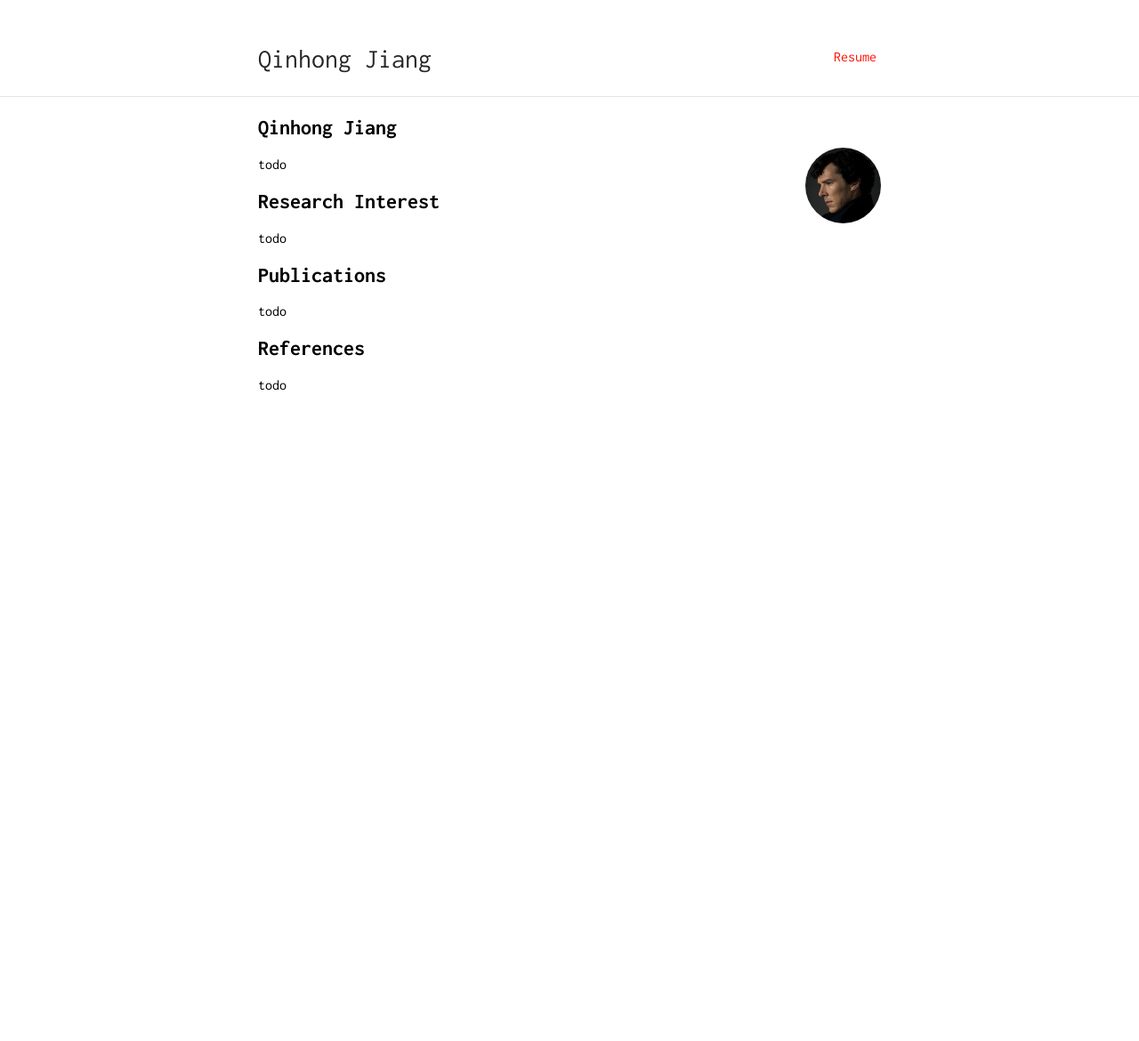
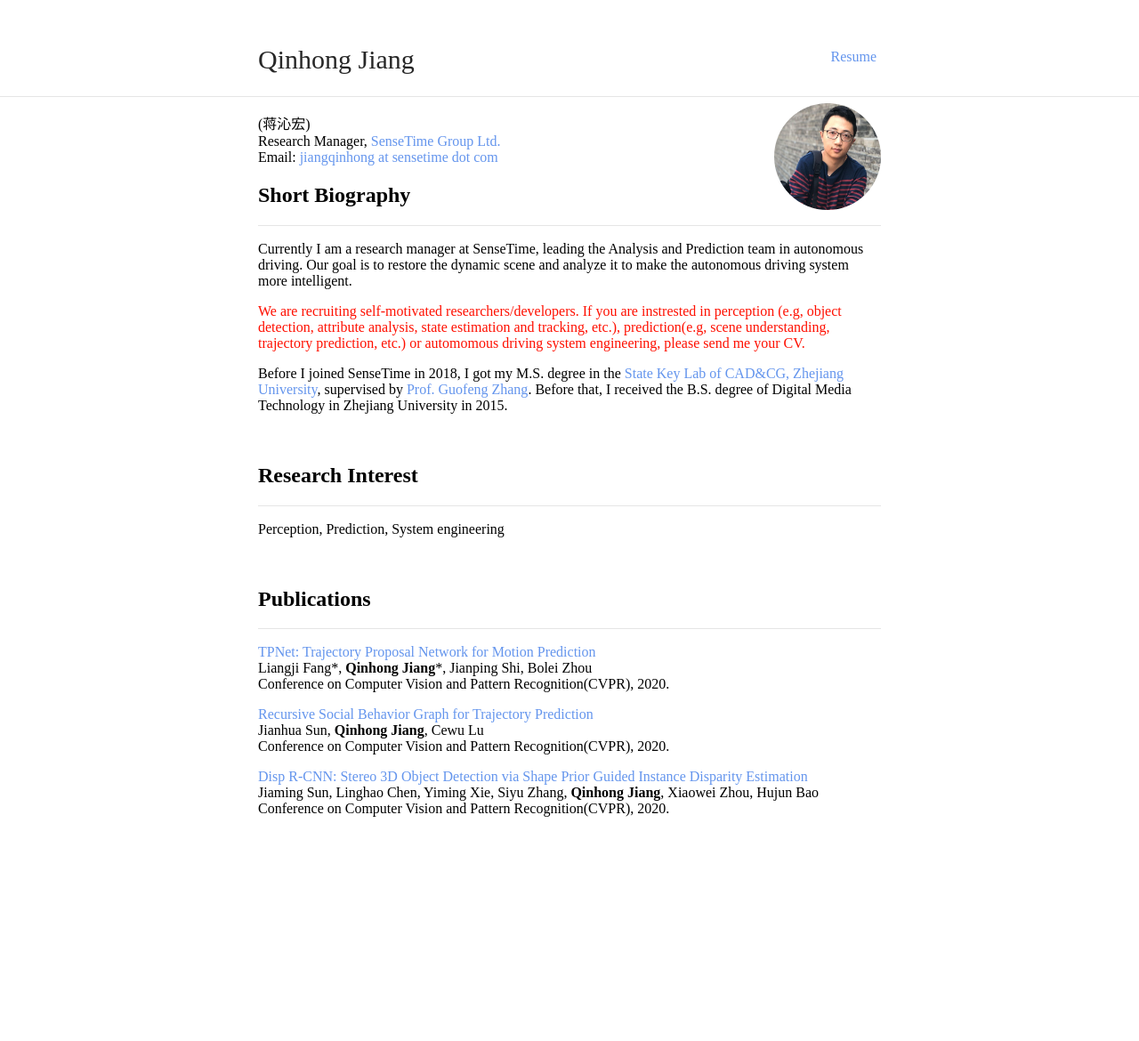
Before and after one commit to yanxu666888/qinhongfly.github.io, a Jekyll site: the page built from index.md, in a window 1280 px wide. Shown: the whole page at 89% size. Built offline with Jekyll 4.4.1, drawn with Linux system fonts in a browser that asks for light colours; our own code applies the rules of GitHub Pages for plain Markdown files; before the commit the page ends 900 px from its top, so only the background shows below that.

Commit message:
Create CNAME

```diff
--- /dev/null
+++ b/CNAME
@@ -0,0 +1 @@
+jiangqinhong.top
--- a/_sass/_style.scss
+++ b/_sass/_style.scss
@@ -11,7 +11,7 @@ html {
 }
 body {
     margin: 0;
-    font-family: "Inconsolata";
+    font-family: "sans-serif";
     height: 100%;
 }
 a {
--- a/_sass/typography.scss
+++ b/_sass/typography.scss
@@ -34,7 +34,7 @@
         border-left: 5px solid #333333;
         margin: 20px 0 20px 0;
         padding: 2px 8px 2px 8px;
-        font-style: italic;
+        font-style: normal;
     }
     .profile-picture {
         height: $image-size;
--- a/_sass/vars.scss
+++ b/_sass/vars.scss
@@ -2,8 +2,8 @@
  * Customization Variables
  */
 
-$accent: #FF0F00;
-$image-size: 85px;
+$accent: #6495ED;
+$image-size: 120px;
 
 /*
  * Build Variables, don't touch
--- a/index.md
+++ b/index.md
@@ -2,20 +2,57 @@
 layout: default
 ---
 
-## Qinhong Jiang
+<img class="profile-picture" src="bio.jpg">
 
-<img class="profile-picture" src="sherlock.jpg">
+(蒋沁宏)
+Research Manager, [SenseTime Group Ltd.](https://www.sensetime.com/en/)
+Email: [jiangqinhong at sensetime dot com]()
+<br/>
 
-todo
+## Short Biography
+---
+Currently I am a research manager at SenseTime, leading the Analysis and Prediction team in autonomous driving. Our goal is to restore the dynamic scene and analyze it to make the autonomous driving system more intelligent.
+
+<font color="#ff0f00">We are recruiting self-motivated researchers/developers. If you are instrested in perception (e.g, object detection, attribute analysis, state estimation and tracking, etc.), prediction(e.g, scene understanding, trajectory prediction, etc.) or automomous driving system engineering, please send me your CV. </font>
+
+Before I joined SenseTime in 2018, I got my M.S. degree in the [State Key Lab of CAD&CG, Zhejiang University](http://www.cad.zju.edu.cn/english.html), supervised by [Prof. Guofeng Zhang](http://www.cad.zju.edu.cn/home/gfzhang/). Before that, I received the B.S. degree of Digital Media Technology in Zhejiang University in 2015.
+<br/>
+<br/>
+<br/>
 
 ## Research Interest
+---
+Perception, Prediction, System engineering
+<br/>
+<br/>
+<br/>
 
-todo
 
 ## Publications
+---
+[TPNet: Trajectory Proposal Network for Motion Prediction](https://arxiv.org/abs/2004.12255)
+Liangji Fang\*, **Qinhong Jiang**\*, Jianping Shi, Bolei Zhou
+Conference on Computer Vision and Pattern Recognition(CVPR), 2020.
 
-todo
+[Recursive Social Behavior Graph for Trajectory Prediction](https://arxiv.org/abs/2004.10402)
+Jianhua Sun, **Qinhong Jiang**, Cewu Lu
+Conference on Computer Vision and Pattern Recognition(CVPR), 2020.
 
-
-## References
- todo
+[Disp R-CNN: Stereo 3D Object Detection via Shape Prior Guided Instance Disparity Estimation](https://arxiv.org/abs/2004.03572)
+Jiaming Sun, Linghao Chen, Yiming Xie, Siyu Zhang, **Qinhong Jiang**, Xiaowei Zhou, Hujun Bao
+Conference on Computer Vision and Pattern Recognition(CVPR), 2020.
+<br/>
+<br/>
+<br/>
+<br/>
+<br/>
+<br/>
+<br/>
+<br/>
+<br/>
+<br/>
+<br/>
+<br/>
+<br/>
+<br/>
+<br/>
```
Also changed, not shown: bio.jpg (added), sherlock.jpg (deleted).
